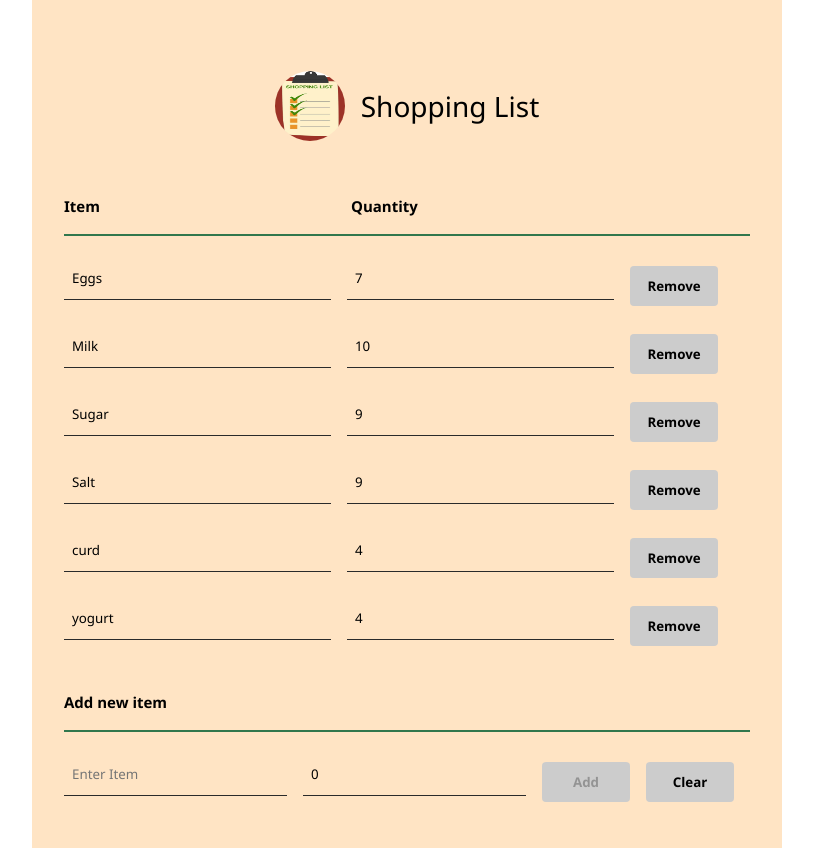
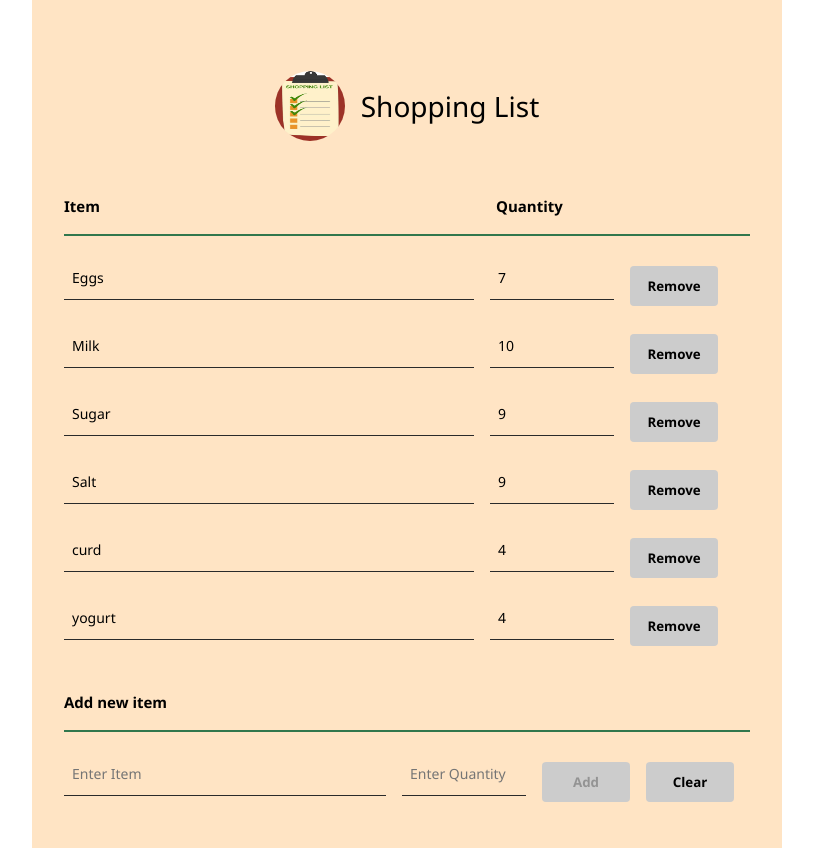
Before and after one commit to bandarub/shopping-list-react, a React (Create React App) app: page / in a window 1280 px wide. Shown: the whole page, without its empty margins (233-1046 px from the left). Built offline with nearby package versions, Linux system fonts and the light colour scheme.

Commit message:
random fix

```diff
--- a/src/common/Input.tsx
+++ b/src/common/Input.tsx
@@ -2,14 +2,15 @@
  * Generic Input component
  */
 import { FC, ReactElement, ChangeEvent, FocusEvent } from 'react'
+import { InputValueType } from '../types'
 
 interface ChildProps {
 	type?: string
 	disabled?: Boolean
-	value: string | number
+	value: InputValueType
 	placeholder?: string
-	handleChange: (value: string | number) => void
-	handleBlur: (value: string | number) => void
+	handleChange: (value: InputValueType) => void
+	handleBlur: (value: InputValueType) => void
 	error: boolean
 }
 
@@ -31,17 +32,18 @@ const Input: FC<ChildProps> = ({
 	}
 
 	const hasError = error && !value ;
-	const inputClass = ['input-wrapper', disabled ? 'disabled' : '', hasError ? 'invalid' : '']
+	const inputClass = ['input-wrapper', disabled ? 'disabled' : '', hasError ? 'invalid' : '',type]
 	return (
 		<div className={inputClass.join(' ')}>
 			<input
-				value={value}
+				value={value||''}
 				placeholder={placeholder}
 				type={type}
 				onChange={onInputChange}
 				onBlur={onInputBlur}
+				min={type==='number'?1:Infinity}
 			></input>
-			{hasError ? <span className="error">Enter valid Input</span> : null}
+			{hasError ? <span className="error">Invalid value</span> : null}
 		</div>
 	)
 }
--- a/src/components/ShoppingItem.tsx
+++ b/src/components/ShoppingItem.tsx
@@ -20,7 +20,7 @@ const ShoppingItem: FC<ItemProps> = ({ item, action = 'add' }) => {
 	const items = useSelector<ItemsState, ItemType[]>(state => state)
 	const [name, setName] = useState<InputValueType>(item ? item.name : '')
 	const [quantity, setQuantity] = useState<InputValueType>(
-		item ? item.quantity : 0
+		item ? item.quantity : null
 	)
 	const [nameError, setNameError] = useState(false)
 	const [quanError, setQuanError] = useState(false)
@@ -53,8 +53,9 @@ const ShoppingItem: FC<ItemProps> = ({ item, action = 'add' }) => {
 	}
 
 	const onInputChange = (value: InputValueType, name: string) => {
+
 		const isQuantity = name === 'quantity';
-		if (isQuantity && value < 0) return;
+		if (isQuantity && (value&&value <= 0)) return;
 		if (isAdd) {
 			isQuantity ? setQuantity(value) : setName(value)
 		}
--- a/src/styles/_app.scss
+++ b/src/styles/_app.scss
@@ -34,9 +34,7 @@
 		display: flex;
 		height: 40px;
 		border-bottom: 2px solid #31774d;
-		h2{
-			width:calc(50% - 56px);
-		}
+		gap: calc(100% - 290px);
 	}
 
 	.list {
--- a/src/styles/_input.scss
+++ b/src/styles/_input.scss
@@ -3,6 +3,9 @@
 	border-bottom: 1px solid #2A2A2A;
 	flex: 1;
 	position: relative;
+	&.number{
+		max-width: 124px;
+	}
     &.invalid{
         border-bottom: 1px solid rgb(149, 28, 18);
     }
@@ -15,10 +18,10 @@
 		text-overflow: ellipsis;
         border: none;
 		flex: 1;
+		font-size: 14px;
 	}
 
 	input[type='number'] {
-		max-width: 112px;
 		&::-webkit-inner-spin-button,
 		&::-webkit-outer-spin-button {
 			display: none;
@@ -30,6 +33,8 @@
 		color: rgb(149, 28, 18);;
 		text-align: left;
         bottom: -20px;
-        font-size: 16px;
+        font-size: 14px;
+		margin-left: 10px;
+		margin-top: 10px;
 	}
 }
--- a/src/types.ts
+++ b/src/types.ts
@@ -11,6 +11,6 @@ export type ActionType = {type: Types,payload:ItemType}
 
 // Ggeneric types
 
-export type InputValueType = string | number;
+export type InputValueType = string | number| null;
 export type ItemType = {id:number, name: InputValueType, quantity: InputValueType}
 export type ItemActionType = 'add' | 'update'
```
